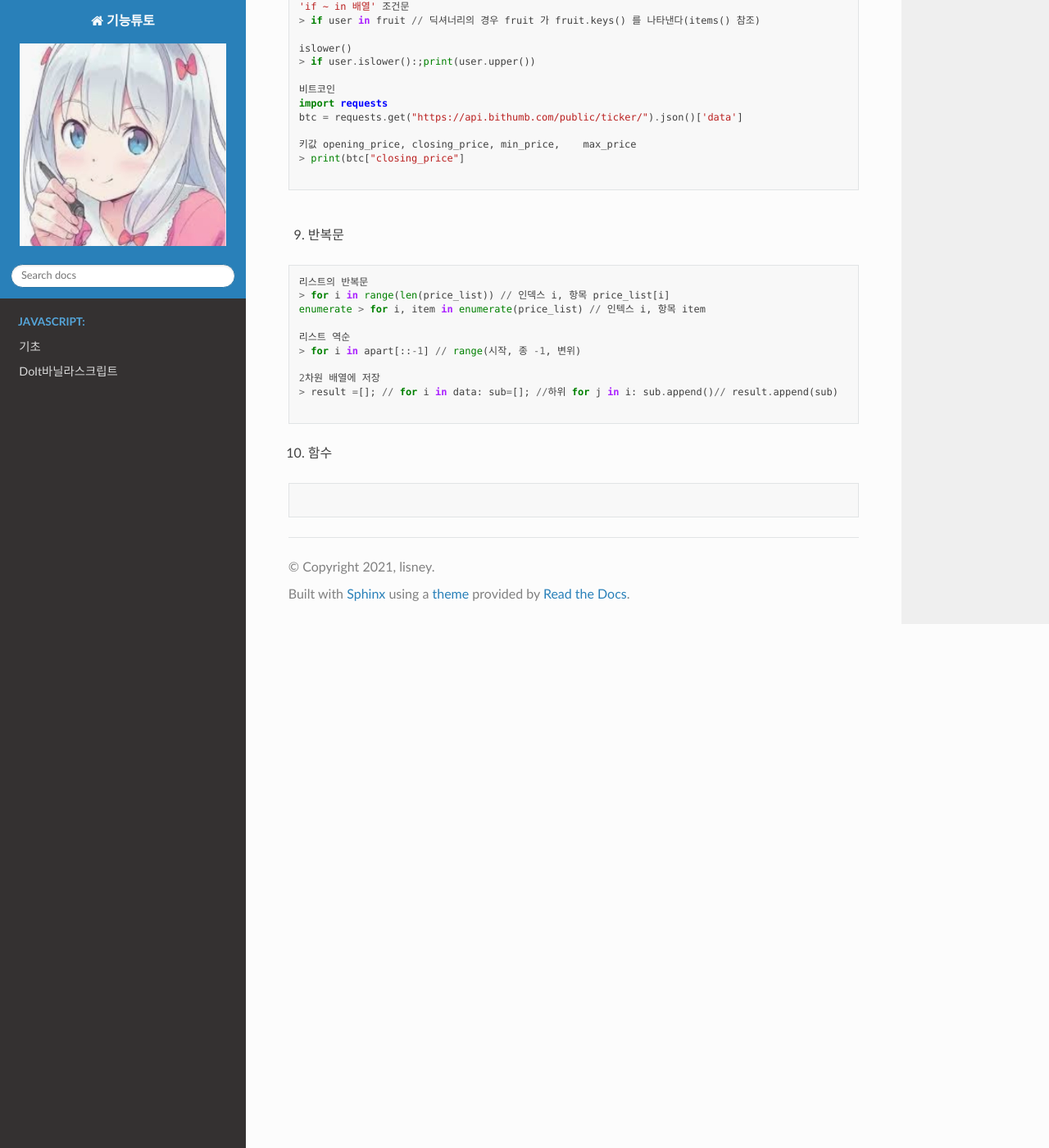
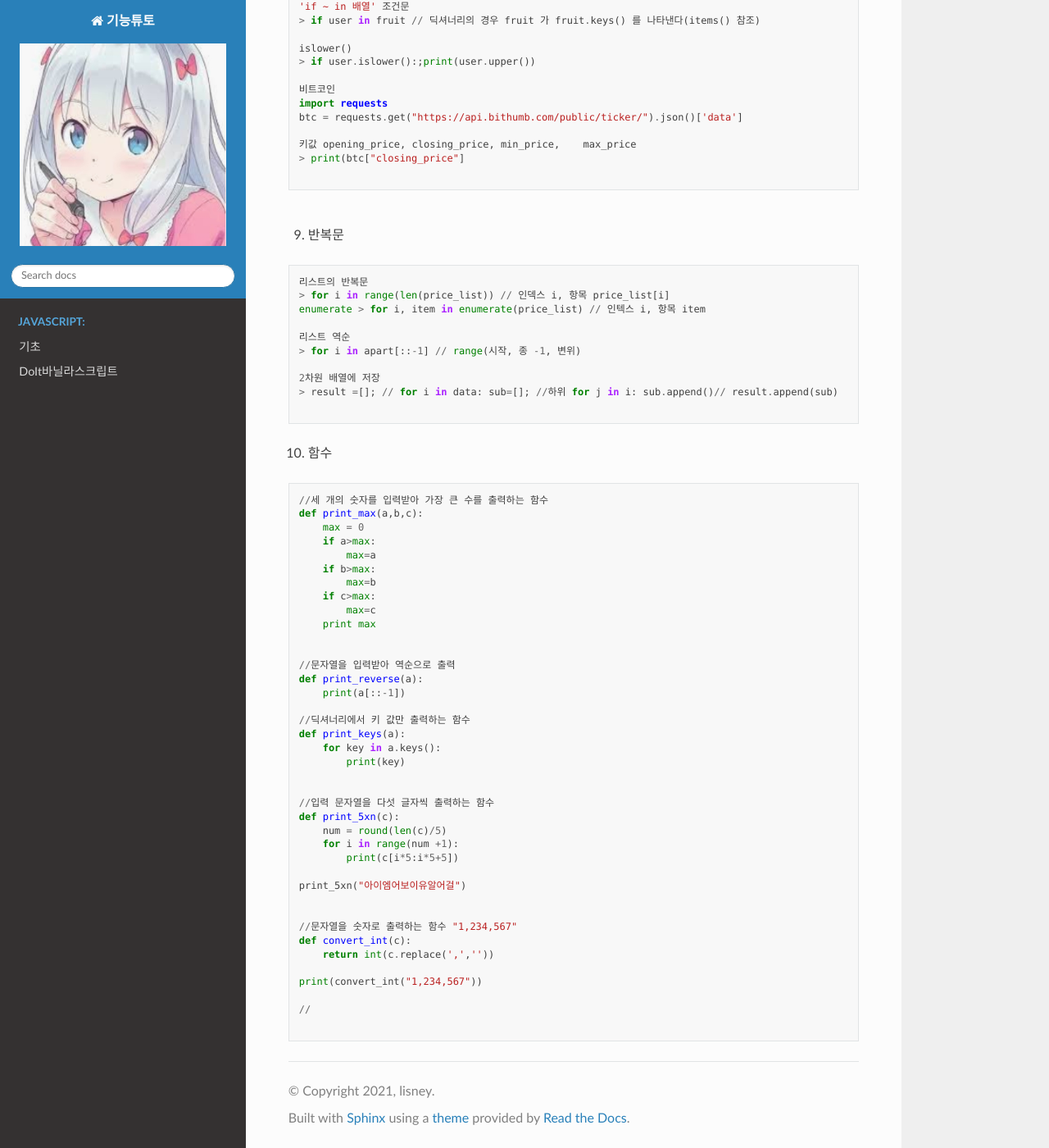
Before and after one commit to lisney/RTD, a Sphinx documentation site: the page built from docs/source/python/basic.md, in a window 1280 px wide and 1400 px high, scrolled down 4628 px. Shown: the whole window at 82% size. Built offline with Sphinx 7.4.7 and the Read the Docs theme 2.0.0, drawn with Linux system fonts in a browser that asks for light colours; pages that are not in the unit, such as notebooks, are missing from menus.

Commit message:
Update basic.md

````diff
--- a/docs/source/python/basic.md
+++ b/docs/source/python/basic.md
@@ -298,5 +298,43 @@ enumerate > for i, item in enumerate(price_list) // 인텍스 i, 항목 item
 10. 함수
 
 ```
+//세 개의 숫자를 입력받아 가장 큰 수를 출력하는 함수
+def print_max(a,b,c):
+    max = 0
+    if a>max:
+        max=a
+    if b>max:
+        max=b
+    if c>max:
+        max=c
+    print max
+
+
+//문자열을 입력받아 역순으로 출력
+def print_reverse(a):
+    print(a[::-1])
+
+//딕셔너리에서 키 값만 출력하는 함수
+def print_keys(a):
+    for key in a.keys():
+        print(key)
+
+
+//입력 문자열을 다섯 글자씩 출력하는 함수
+def print_5xn(c):
+    num = round(len(c)/5)
+    for i in range(num +1):
+        print(c[i*5:i*5+5])
+
+print_5xn("아이엠어보이유알어걸")
+
+
+//문자열을 숫자로 출력하는 함수 "1,234,567"
+def convert_int(c):
+    return int(c.replace(',',''))
+
+print(convert_int("1,234,567"))
+
+//
 
 ```
````
